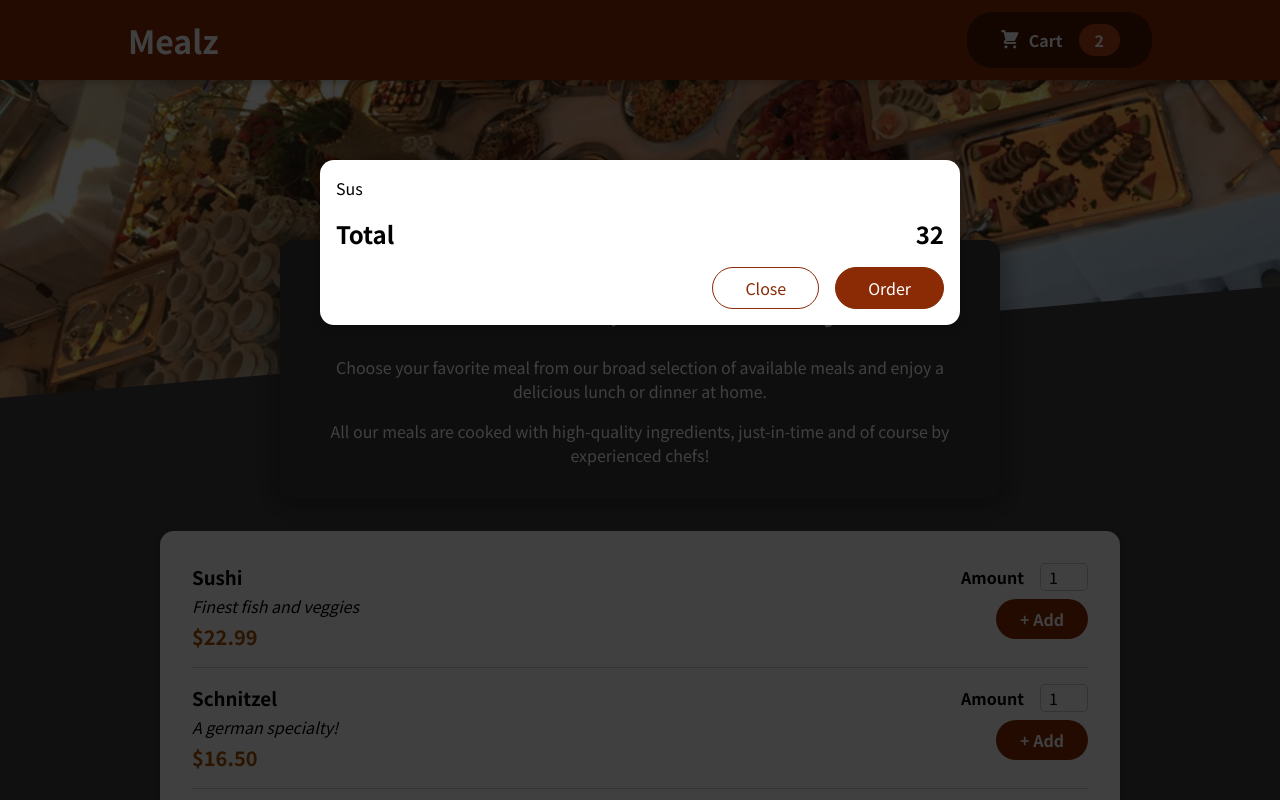
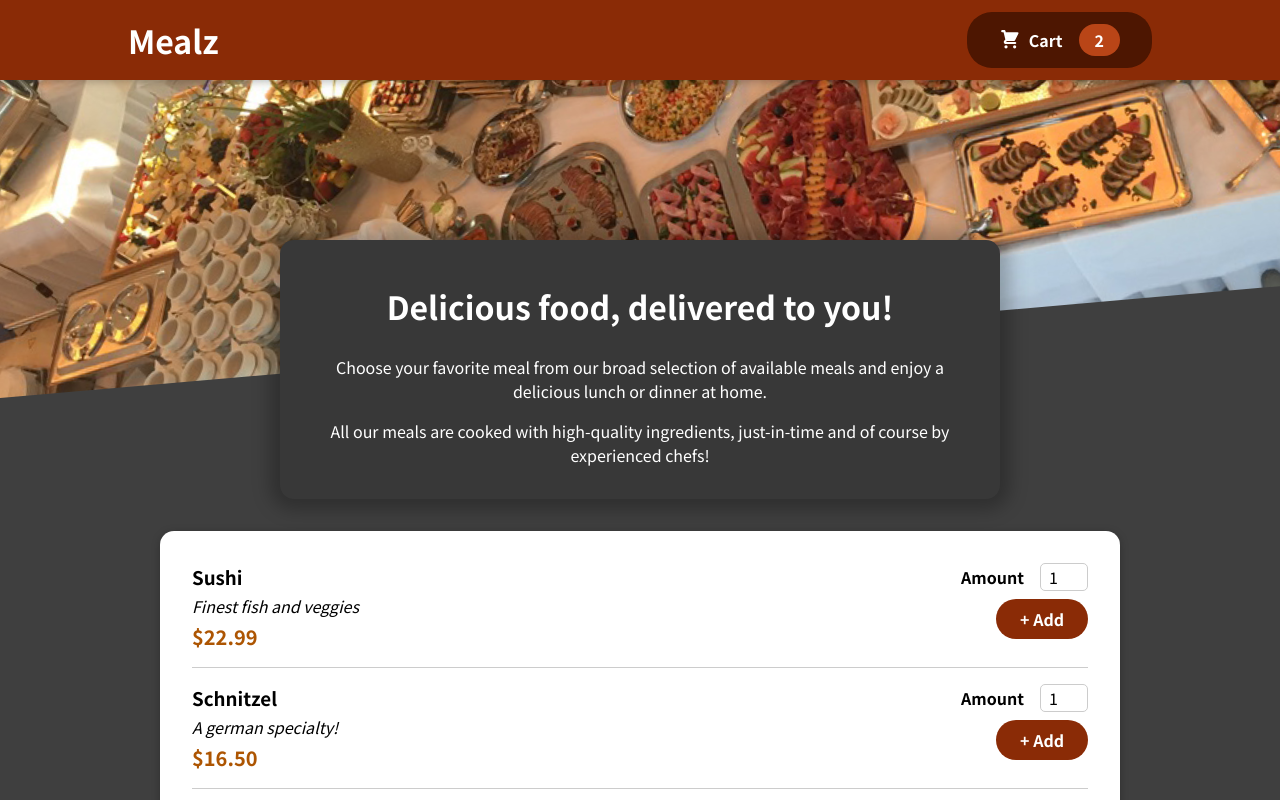
Before and after one commit to neerajprabhuram/food-order-app, a React (Create React App) app: page / in a window 1280 px wide. Shown: the top 800 px of the page. Built offline with nearby package versions, Linux system fonts and the light colour scheme.

Commit message:
managed Cart and Modal state

```diff
--- a/src/App.js
+++ b/src/App.js
@@ -1,13 +1,23 @@
-import { Fragment } from 'react'
+import { Fragment, useState } from 'react'
+
 import Cart from './components/Cart/Cart'
 import Header from './components/Layout/Header'
 import Meals from './components/Meals/Meals'
 
 function App() {
+  const [cartIsShown, setCartIsShown] = useState(false)
+
+  const showCartHandler = () => {
+    setCartIsShown(true)
+  }
+  const hideCartHandler = () => {
+    setCartIsShown(false)
+  }
+
   return (
     <Fragment>
-      <Cart />
-      <Header />
+      {cartIsShown && <Cart onClose={hideCartHandler} />}
+      <Header onShowCart={showCartHandler} />
       <main>
         <Meals />
       </main>
--- a/src/components/Cart/Cart.js
+++ b/src/components/Cart/Cart.js
@@ -11,14 +11,16 @@
   )
 
   return (
-    <Modal>
+    <Modal onClose={props.onClose}>
       {cartItems}
       <div className={classes.total}>
         <span>Total</span>
         <span>32</span>
       </div>
       <div className={classes.actions}>
-        <button className={classes['button--alt']}>Close</button>
+        <button className={classes['button--alt']} onClick={props.onClose}>
+          Close
+        </button>
         <button className={classes.button}>Order</button>
       </div>
     </Modal>
--- a/src/components/Layout/Header.js
+++ b/src/components/Layout/Header.js
@@ -8,7 +8,7 @@
   return <React.Fragment>
     <header className={classes.header}>
       <h1>Mealz</h1>
-      <HeaderCartButton />
+      <HeaderCartButton onClick = {props.onShowCart} />
     </header>
     <div className={classes['main-image']}>
       <img src={mealsImage} alt="A table full of delicious food!" />
--- a/src/components/Layout/HeaderCartButton.js
+++ b/src/components/Layout/HeaderCartButton.js
@@ -1,9 +1,9 @@
 import CartIcon from '../Cart/CartIcon'
 import classes from './HeaderCartButton.module.css'
 
-const HeaderCartButton = () => {
+const HeaderCartButton = props => {
   return (
-    <button className={classes.button}>
+    <button className={classes.button} onClick={props.onClick}>
       <span className={classes.icon}>
         <CartIcon />
       </span>
--- a/src/components/UI/Modal.js
+++ b/src/components/UI/Modal.js
@@ -4,7 +4,7 @@
 import classes from './Modal.module.css'
 
 const Backdrop = props => {
-  return <div className={classes.backdrop}></div>
+  return <div className={classes.backdrop} onClick={props.onClose}></div>
 }
 
 const ModalOverlay = props => {
@@ -20,7 +20,7 @@
 const Modal = props => {
   return (
     <Fragment>
-      {ReactDOM.createPortal(<Backdrop />, portalElement)}
+      {ReactDOM.createPortal(<Backdrop onClose={props.onClose} />, portalElement)}
       {ReactDOM.createPortal(
         <ModalOverlay>{props.children}</ModalOverlay>,
         portalElement
--- a/src/components/UI/Modal.module.css
+++ b/src/components/UI/Modal.module.css
@@ -14,7 +14,7 @@
   left: 5%;
   width: 90%;
   background-color: white;
-  padding: 1rem;
+  padding: 1rem 2rem;
   border-radius: 14px;
   box-shadow: 0 2px 8px rgba(0, 0, 0, 0.25);
   z-index: 30;
```
Also changed, not shown: 1 other file (tests, documents, lock files or other folders).
